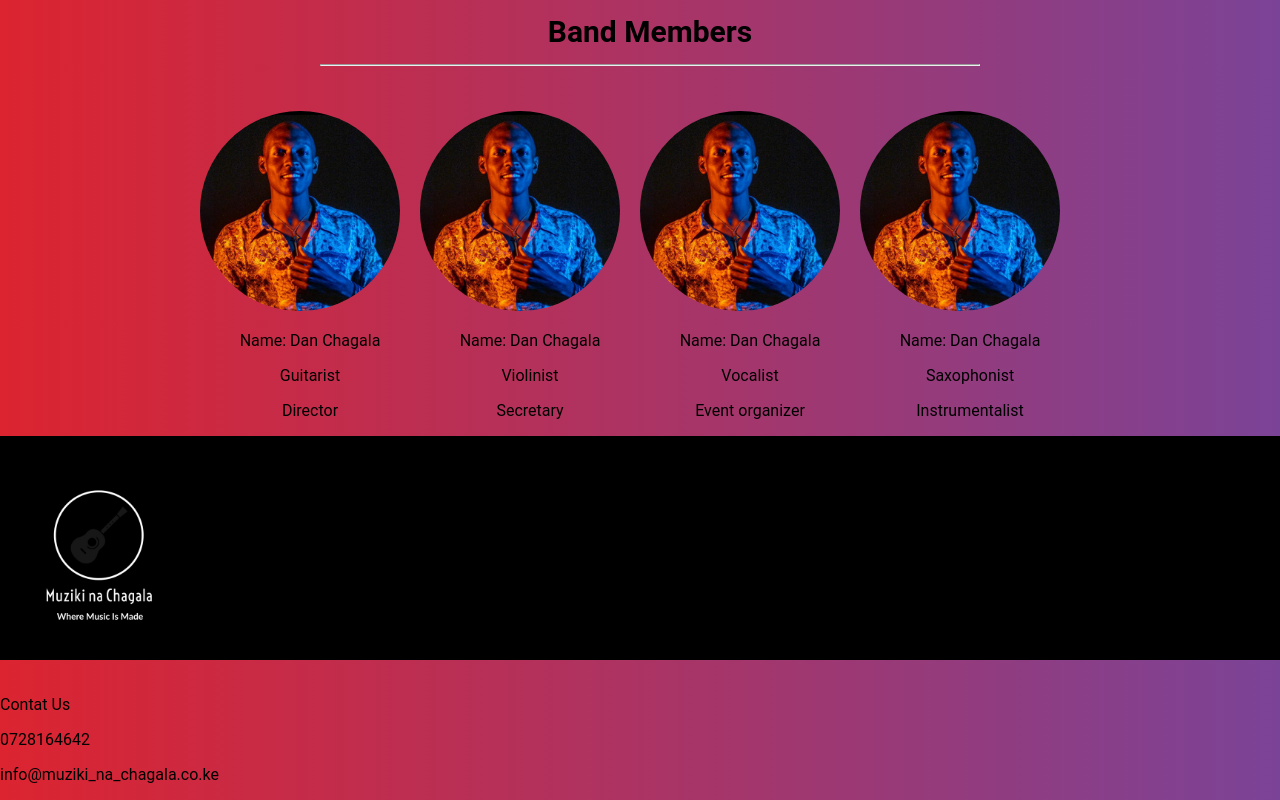
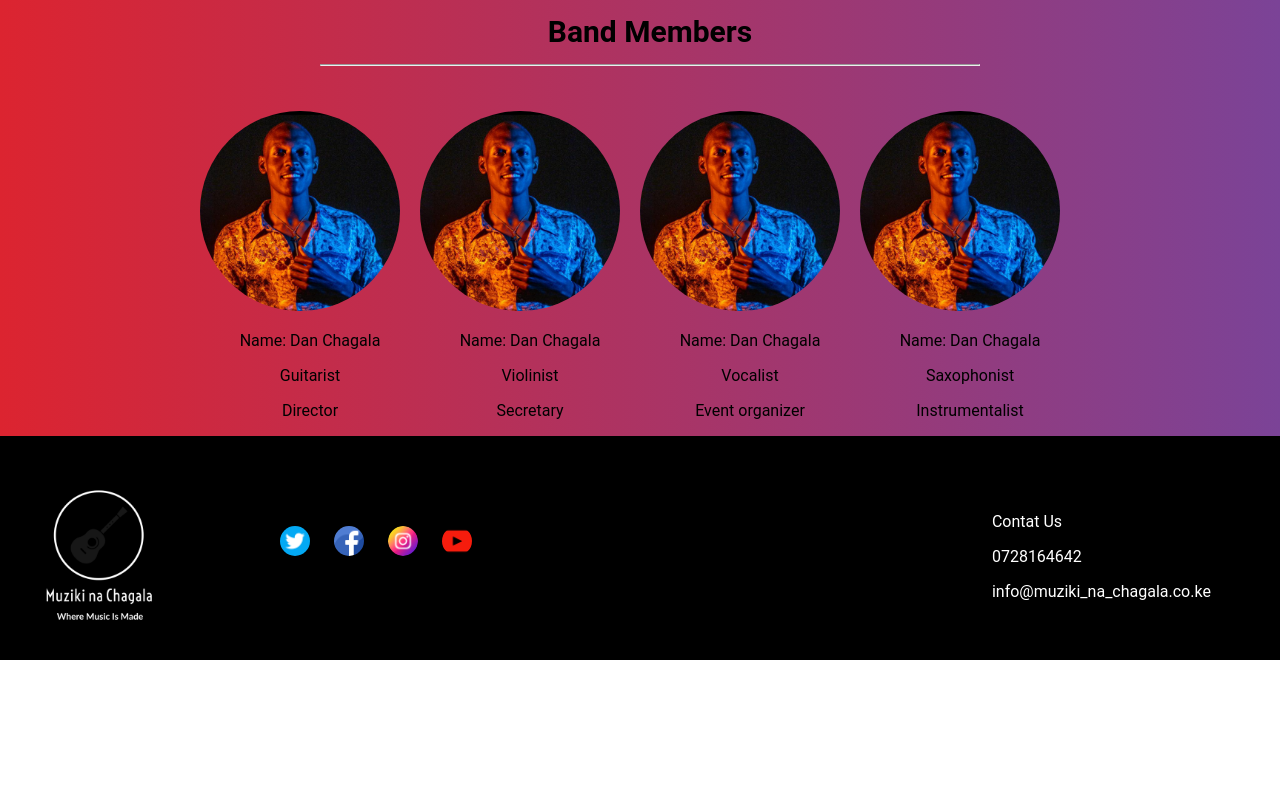
Before and after one commit to Kaburu12/muziki-project, a plain HTML site: page index.html in a window 1280 px wide. Shown: the part 947-1747 px from the top of the page. After the commit the page ends 1607 px from the top, so only its background shows below. Drawn offline with Linux system fonts and the light colour scheme.

Commit message:
add icons to footer

```diff
--- a/index.html
+++ b/index.html
@@ -65,11 +65,11 @@
             <div class="left">
                 <img src="./assets/images/Muziki-logo.png" alt="logo">
             </div> <br>
-            <!-- <div class="footer-right1 ">
+            <div class="footer-right1 ">
                <a href=""><img id="icon" src="./assets/images/twitter.png" alt="twitter"></a>
 			   <a href=""><img id="icon" src="./assets/images/facebook.png" alt="facebook"></a>
 			   <a href=""><img id="icon" src="./assets/images/instagram.png" alt="instagram"></a>
-			   <a href=""><img id="icon" src="./assets/images/youtube.png" alt="youtube"></a> -->
+			   <a href=""><img id="icon" src="./assets/images/youtube.png" alt="youtube"></a>
             </div> <br>
 			<div class="footer-right2 ">
                 <p>Contat Us </p>
```
